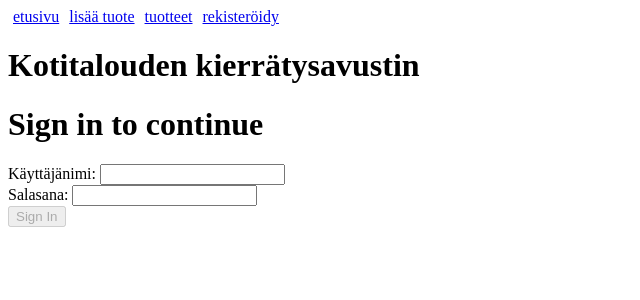
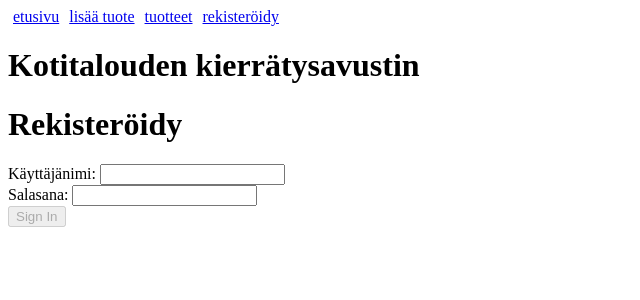
Before and after one commit to ohtuprojekti-Kierratysavustin/Kierratysavustin, a React (Create React App) app in the folder client/: page /register in a window 1280 px wide. Shown: the top 300 px of the page, without its empty margins (0-640 px from the left). Built offline with nearby package versions, Linux system fonts and the light colour scheme; no server answers.

Commit message:
rekisteroitymisformin headerin muokkaus

```diff
--- a/client/src/components/RegisterForm.js
+++ b/client/src/components/RegisterForm.js
@@ -30,7 +30,7 @@ const RegisterForm = () => {
         const { errors, touched, isValid, dirty } = formik
         return (
           <div className="container">
-            <h1>Sign in to continue</h1>
+            <h1>Rekisteröidy</h1>
             <Form  >
               <div className="form-row">
                 <label htmlFor="username">Käyttäjänimi: </label>
```
